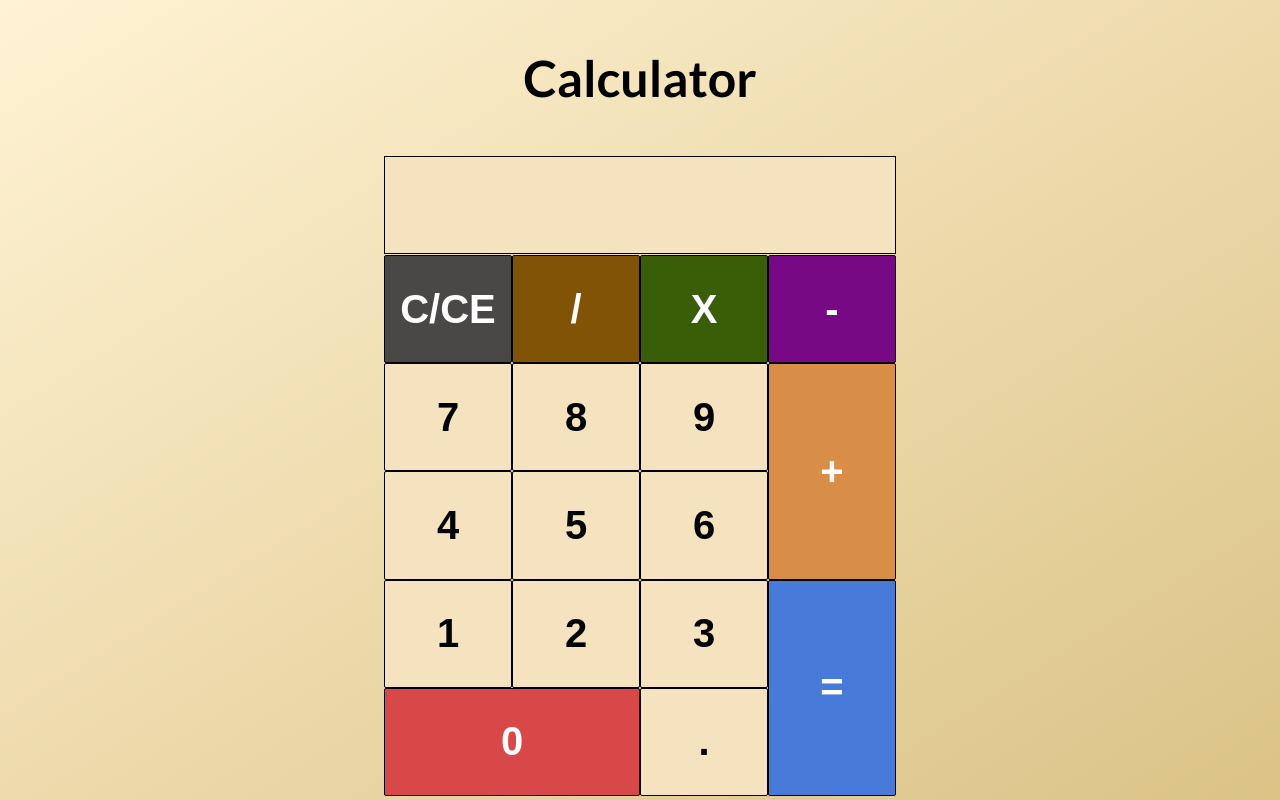
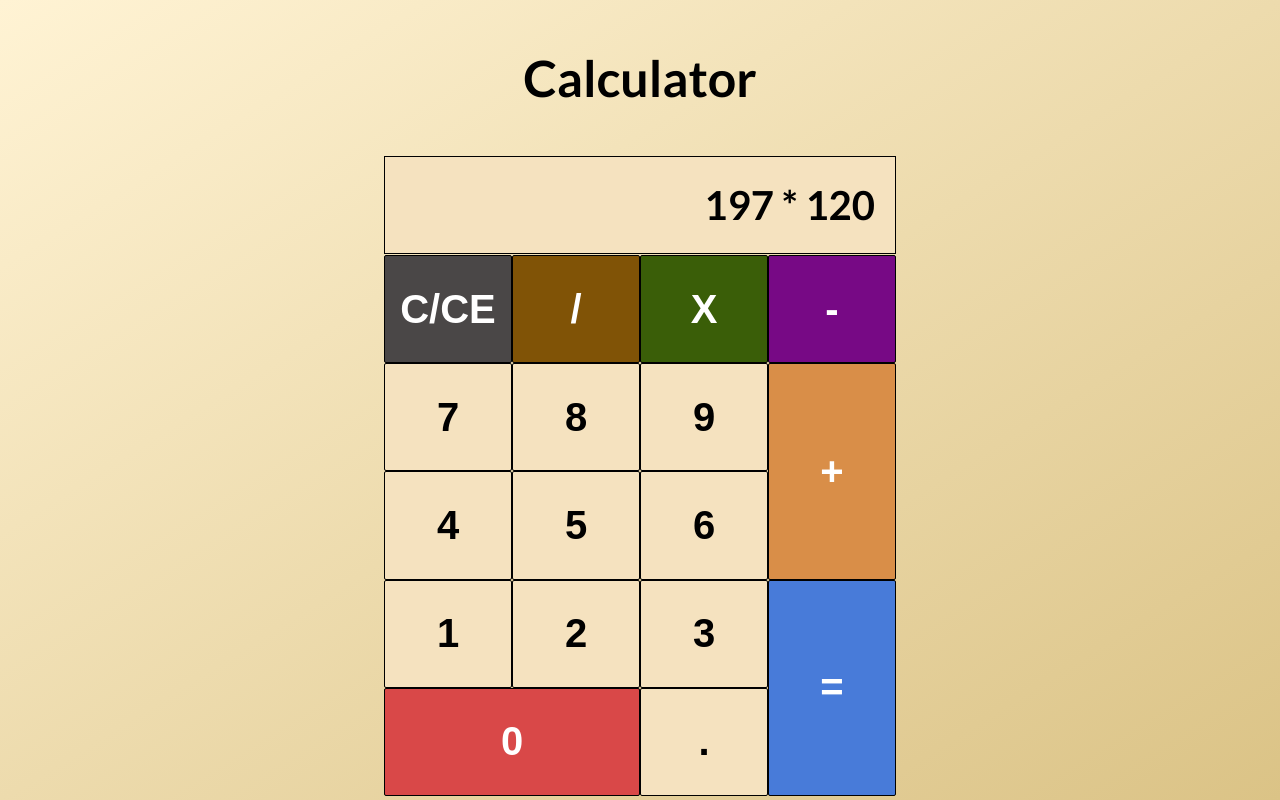
Before and after one commit to sergio-1099/calculator, a plain HTML site: page index.html in a window 1280 px wide. Drawn offline with Linux system fonts and the light colour scheme.

Commit message:
Add dummy numbers to style the calc screen
Used dummy numbers in order to style the calculator screen with more
accuracy.

```diff
--- a/index.html
+++ b/index.html
@@ -18,7 +18,7 @@
         <div class="calculator-container">
 
             <div class="calc-screen">
-                <div class="screen"></div>
+                <div class="screen">197 * 120</div>
             </div>
             <div class="button-container">
 
--- a/style.css
+++ b/style.css
@@ -47,6 +47,11 @@ body {
     height: 100%;
     background-color: #f5e2bf;
     border: solid 1px #000;
+    display: flex;
+    justify-content: flex-end;
+    align-items: center;
+    padding-right: 20px;
+    font-size: 40px;
 }
 
 .button-container {
```
